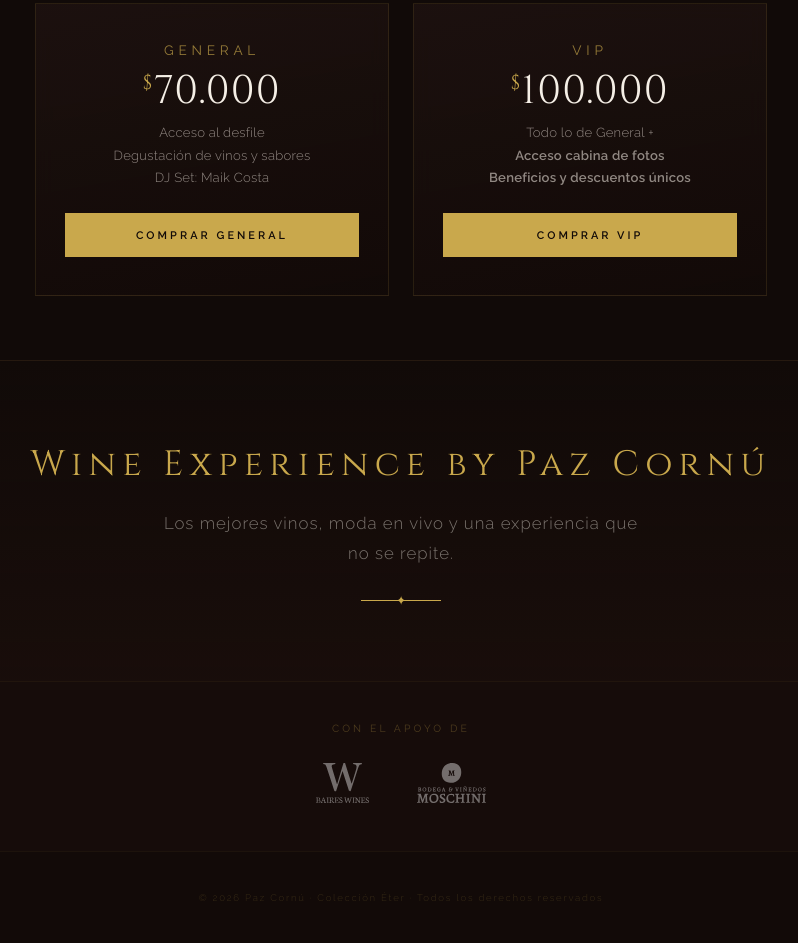
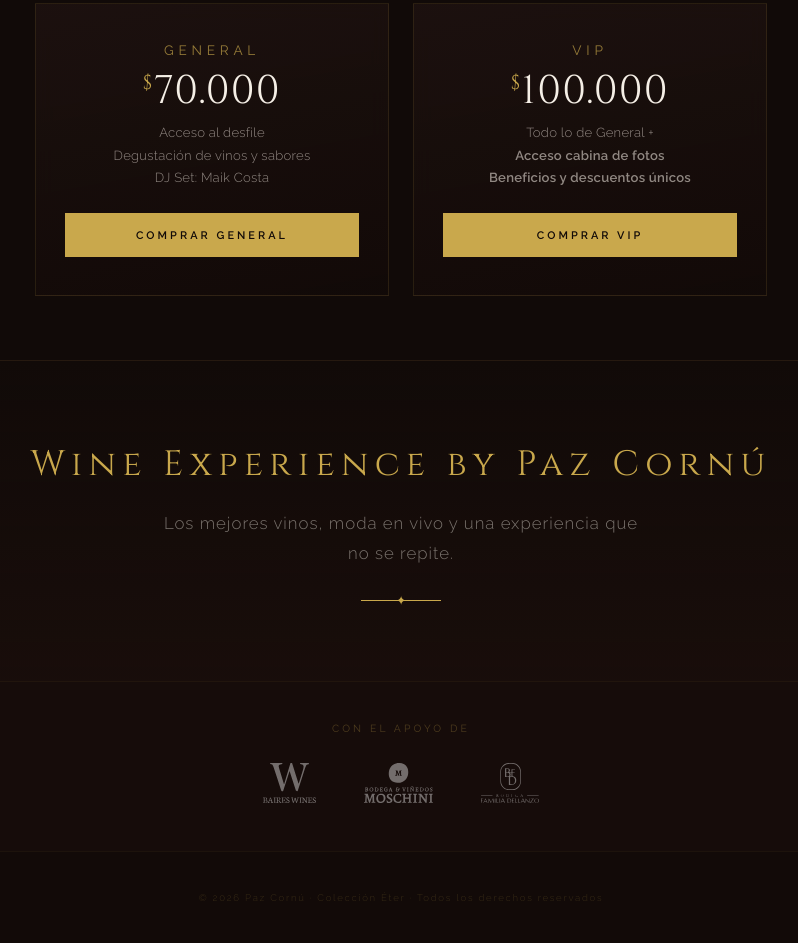
Before and after one commit to barbarazmilla/Evento-paz, a plain HTML site: page index.html in a window 1280 px wide. Shown: the part 952-1895 px from the top of the page, without its empty margins (239-1037 px from the left). Drawn offline with nearby package versions, Linux system fonts and the light colour scheme.

Commit message:
Agregar logo Dell'Anzo al sponsors

```diff
--- a/index.html
+++ b/index.html
@@ -554,6 +554,7 @@
     <div class="sponsors-logos">
       <div class="sponsor-logo"><img src="assets/logos/baireswine.svg" alt="Baires Wine"></div>
       <div class="sponsor-logo"><img src="assets/logos/moschini.svg" alt="Moschini"></div>
+      <div class="sponsor-logo"><img src="assets/logos/dellanzo.svg" alt="Dell'Anzo"></div>
     </div>
   </section>
 
```
Also changed, not shown: assets/logos/dellanzo.svg (added).
